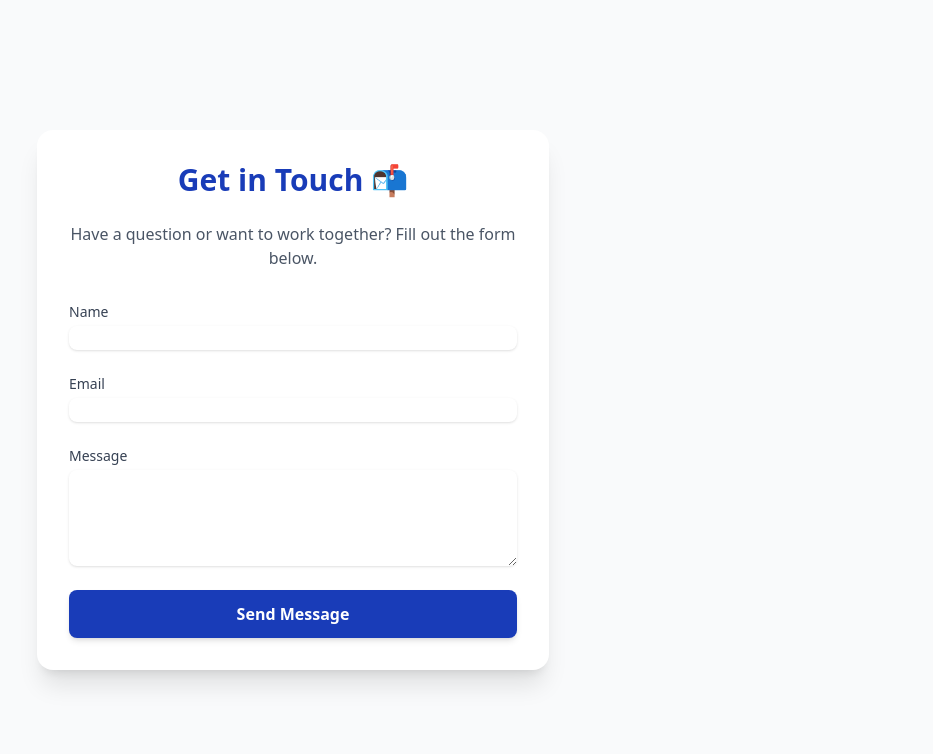
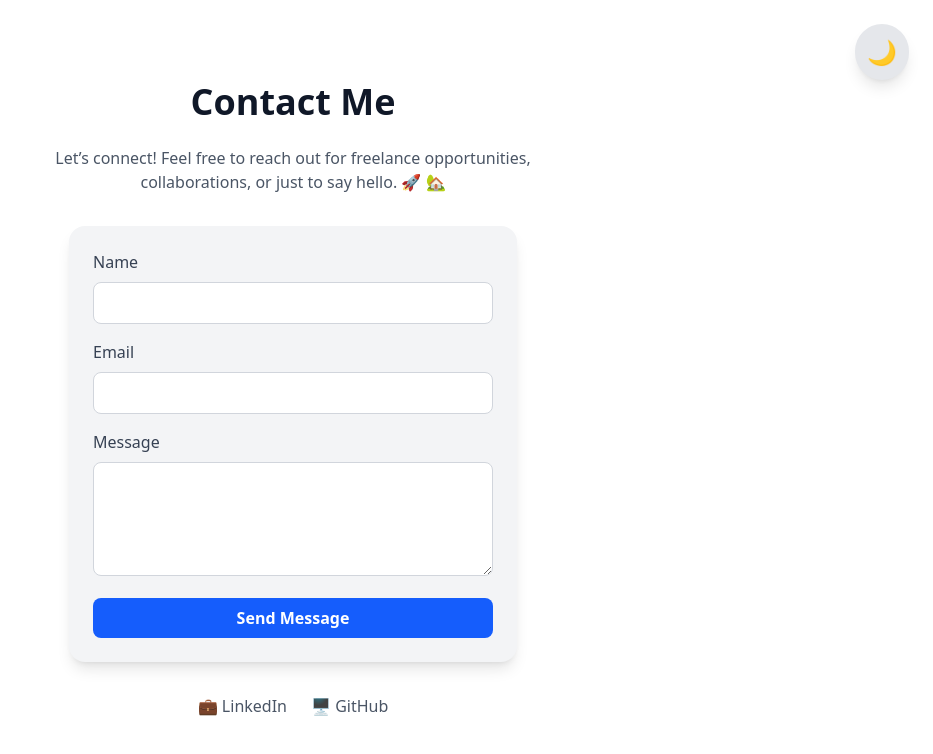
Before and after one commit to pranavjoseph/pranav_dev, a React (Vite) app: page /contact in a window 1280 px wide. Shown: the top 754 px of the page, without its empty margins (347-1280 px from the left). Built offline with nearby package versions, Linux system fonts and the light colour scheme.

Commit message:
feat: enhance contact page with dark mode toggle and improved form layout

```diff
--- a/src/pages/Contact/index.jsx
+++ b/src/pages/Contact/index.jsx
@@ -1,70 +1,93 @@
+import { Link } from "react-router-dom";
+import { useTheme } from "../../components/ThemeProvider";
+
 function ContactPage() {
+    const { theme, toggleTheme } = useTheme();
 
     return (
-        <div className="flex flex-col items-center justify-center min-h-screen bg-gray-50 px-6 py-12">
-            <div className="w-full max-w-lg bg-white shadow-xl rounded-2xl p-8">
-                <h1 className="text-3xl font-extrabold text-blue-800 mb-6 text-center">
-                    Get in Touch 📬
+        <div className="min-h-screen flex flex-col items-center justify-center bg-white dark:bg-gray-900 transition-colors duration-300 px-4">
+
+            {/* Dark Mode Toggle */}
+            <button
+                onClick={toggleTheme}
+                className="fixed top-6 right-6 z-50 p-3 bg-gray-200 rounded-full dark:bg-gray-800 shadow-lg hover:scale-110 transition-transform duration-200 text-2xl"
+                aria-label="Toggle dark mode"
+            >
+                {theme === "light" ? "🌙" : "☀️"}
+            </button>
+
+            <h1 className="text-4xl font-bold text-gray-900 dark:text-white mb-6">
+                Contact Me
             </h1>
-                <p className="text-gray-600 mb-8 text-center">
-                    Have a question or want to work together? Fill out the form below.
+            <p className="text-gray-600 dark:text-gray-300 mb-8 text-center max-w-lg">
+                Let’s connect! Feel free to reach out for freelance opportunities, collaborations,
+                or just to say hello. 🚀 <Link to="/">🏡</Link>
             </p>
 
             <form
-                    action="https://formspree.io/f/your-form-id"  // 👈 replace with Formspree or backend endpoint
+                action="https://formspree.io/f/mkgvjlqk"
                 method="POST"
-                    className="space-y-6"
+                className="w-full max-w-md bg-gray-100 dark:bg-gray-800 p-6 rounded-2xl shadow-lg space-y-4"
             >
                 <div>
-                        <label htmlFor="name" className="block text-sm font-medium text-gray-700">
-                            Name
-                        </label>
+                    <label className="block text-gray-700 dark:text-gray-300 mb-2">Name</label>
                     <input
                         type="text"
-                            id="name"
                         name="name"
                         required
-                            className="mt-1 block w-full rounded-lg border-gray-300 shadow-sm focus:border-blue-800 focus:ring focus:ring-blue-200 focus:ring-opacity-50"
+                        className="w-full px-4 py-2 rounded-lg border border-gray-300 dark:border-gray-600 bg-white dark:bg-gray-700 text-gray-900 dark:text-gray-100 focus:ring-2 focus:ring-blue-500 outline-none"
                     />
                 </div>
 
                 <div>
-                        <label htmlFor="email" className="block text-sm font-medium text-gray-700">
-                            Email
-                        </label>
+                    <label className="block text-gray-700 dark:text-gray-300 mb-2">Email</label>
                     <input
                         type="email"
-                            id="email"
-                            name="_replyto"
+                        name="email"
                         required
-                            className="mt-1 block w-full rounded-lg border-gray-300 shadow-sm focus:border-blue-800 focus:ring focus:ring-blue-200 focus:ring-opacity-50"
+                        className="w-full px-4 py-2 rounded-lg border border-gray-300 dark:border-gray-600 bg-white dark:bg-gray-700 text-gray-900 dark:text-gray-100 focus:ring-2 focus:ring-blue-500 outline-none"
                     />
                 </div>
 
                 <div>
-                        <label htmlFor="message" className="block text-sm font-medium text-gray-700">
-                            Message
-                        </label>
+                    <label className="block text-gray-700 dark:text-gray-300 mb-2">Message</label>
                     <textarea
-                            id="message"
                         name="message"
                         rows="4"
                         required
-                            className="mt-1 block w-full rounded-lg border-gray-300 shadow-sm focus:border-blue-800 focus:ring focus:ring-blue-200 focus:ring-opacity-50"
+                        className="w-full px-4 py-2 rounded-lg border border-gray-300 dark:border-gray-600 bg-white dark:bg-gray-700 text-gray-900 dark:text-gray-100 focus:ring-2 focus:ring-blue-500 outline-none"
                     ></textarea>
                 </div>
 
                 <button
                     type="submit"
-                        className="w-full py-3 bg-blue-800 text-white font-semibold rounded-lg shadow-md hover:bg-blue-900 transition"
+                    className="w-full bg-blue-600 text-white py-2 px-4 rounded-lg font-semibold hover:bg-blue-700 dark:hover:bg-blue-500 transition"
                 >
                     Send Message
                 </button>
             </form>
+
+            {/* Social Links */}
+            <div className="mt-8 flex gap-6">
+                <a
+                    href="https://www.linkedin.com/in/pranav-joseph/"
+                    target="_blank"
+                    rel="noopener noreferrer"
+                    className="text-gray-600 dark:text-gray-300 hover:text-blue-600 dark:hover:text-blue-400"
+                >
+                    💼 LinkedIn
+                </a>
+                <a
+                    href="https://github.com/pranavjoseph"
+                    target="_blank"
+                    rel="noopener noreferrer"
+                    className="text-gray-600 dark:text-gray-300 hover:text-blue-600 dark:hover:text-blue-400"
+                >
+                    🖥 GitHub
+                </a>
             </div>
         </div>
     );
+}
 
-
-}
 export default ContactPage;
--- a/src/pages/Home/index.jsx
+++ b/src/pages/Home/index.jsx
@@ -22,7 +22,7 @@ function HomePage() {
             {/* Main Content */}
             <header className="flex flex-col justify-center items-center h-screen text-center bg-white dark:bg-gray-800 transition-colors duration-300">
                 <h1 className="text-5xl font-extrabold text-blue-800 dark:text-blue-200 mb-4 cursor-pointer">
-                    Hello, I'm Pranav Joseph <span role="img" aria-label="waving hand" className="inline-block animate-wave origin-[70%_70%]">👋</span>
+                    Hello, I'm Pranav Joseph <Link to="/contact"><span role="img" aria-label="waving hand" className="inline-block animate-wave origin-[70%_70%]">👋</span></Link>
                 </h1>
                 {/* <Link to="/contact" > */}
                 <p className="text-xl text-gray-600 dark:text-gray-300 transition-colors duration-200 cursor-pointer" onClick={redirectToLinkedIn}>
```
Lines whose indentation alone changed are shown as unchanged.
